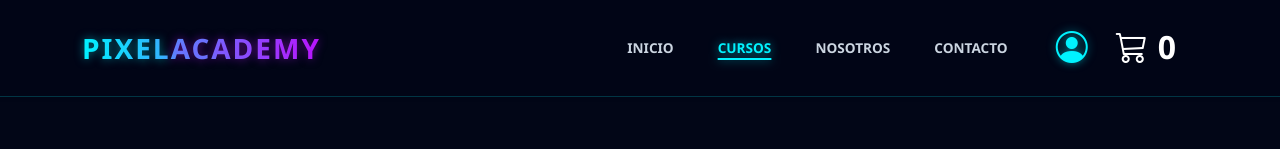
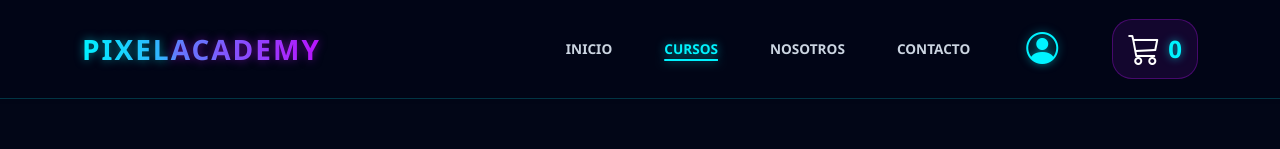
Before and after one commit to Oscar04525/PixelAcademy, an Angular app: page /catalog in a window 1280 px wide. Shown: the top 149 px of the page. Built offline with nearby package versions, Linux system fonts and the light colour scheme.

Commit message:
mejoras en carrito

```diff
--- a/src/app/components/navbar/navbar.component.html
+++ b/src/app/components/navbar/navbar.component.html
@@ -10,30 +10,28 @@
     </button>
 
     <div class="collapse navbar-collapse" id="navbarNav">
-      <ul class="navbar-nav ms-auto align-items-center gap-3" style="gap: 0.5rem !important;">
+      <ul class="navbar-nav ms-auto align-items-center gap-3">
+        <li class="nav-item"><a class="nav-link text-white fw-semibold px-2" routerLink="/home" routerLinkActive="nav-active">INICIO</a></li>
+        <li class="nav-item"><a class="nav-link text-white fw-semibold px-2" routerLink="/catalog" routerLinkActive="nav-active">CURSOS</a></li>
+        <li class="nav-item"><a class="nav-link text-white fw-semibold px-2" routerLink="/about" routerLinkActive="nav-active">NOSOTROS</a></li>
+        <li class="nav-item"><a class="nav-link text-white fw-semibold px-2" routerLink="/contact" routerLinkActive="nav-active">CONTACTO</a></li>
 
-        <li class="nav-item">
-          <a class="nav-link text-white fw-semibold px-2" routerLink="/home" routerLinkActive="nav-active">INICIO</a>
-        </li>
-        <li class="nav-item">
-          <a class="nav-link text-white fw-semibold px-2" routerLink="/catalog" routerLinkActive="nav-active">CURSOS</a>
-        </li>
-        <li class="nav-item">
-          <a class="nav-link text-white fw-semibold px-2" routerLink="/about" routerLinkActive="nav-active">NOSOTROS</a>
-        </li>
-        <li class="nav-item">
-          <a class="nav-link text-white fw-semibold px-2" routerLink="/contact" routerLinkActive="nav-active">CONTACTO</a>
-        </li>
         <li class="nav-item">
           <a class="nav-link user-login-container" routerLink="/login" routerLinkActive="nav-active">
             <i class="bi bi-person-circle user-icon"></i>
           </a>
         </li>
 
-        <li class="nav-item" style="margin-left: -1.5rem; margin-bottom: 2px;">
-          <a routerLink="/carrito" class="btn-carrito-neon">
-            <i class="bi bi-cart3" style="font-size: 2rem;"></i><span style="font-size: 2rem; margin-left: 10px; text-decoration: none;">{{ cartCount() }}</span>
-            </a>
+        <li class="nav-item" style="margin-left: 1rem;">
+          <a routerLink="/carrito" class="btn-carrito-neon d-flex align-items-center text-decoration-none">
+            <i class="bi bi-cart3"
+               style="font-size: 2rem;"
+               [class.cart-bounce]="cartService.animarCarrito()"> </i>
+            <span class="ms-2 fw-bold" style="font-size: 1.5rem; color: #00f3ff;">
+              {{ cartCount() }}
+            </span>
+          </a>
+        </li>
       </ul>
     </div>
   </div>
--- a/src/app/services/cart.service.ts
+++ b/src/app/services/cart.service.ts
@@ -35,8 +35,12 @@ export class CartService {
     return this.cart();
   }
 
+  public animarCarrito = signal(false);
+
   addToCart(product: Course) {
     this.cart.update(items => [...items, product]);
+    this.animarCarrito.set(true);
+    setTimeout(() => this.animarCarrito.set(false), 300);
   }
 
   removeFromCart(productId: number) {
--- a/src/styles.css
+++ b/src/styles.css
@@ -432,3 +432,40 @@ input.form-control {
   70% { box-shadow: 0 0 0 10px rgba(0, 242, 255, 0); }
   100% { box-shadow: 0 0 0 0 rgba(0, 242, 255, 0); }
 }
+
+.cart-bounce {
+  animation: bounce 0.3s ease-in-out, neon-pulse 0.3s ease-in-out;
+  color: #bc13fe !important;
+  display: inline-block;
+}
+
+@keyframes bounce {
+  0% { transform: scale(1); }
+  50% { transform: scale(1.3); }
+  100% { transform: scale(1); }
+}
+
+/* Efecto de resplandor extra al añadir */
+@keyframes neon-pulse {
+  0% { text-shadow: 0 0 10px #00f3ff; }
+  50% { text-shadow: 0 0 25px #bc13fe; }
+  100% { text-shadow: 0 0 10px #00f3ff; }
+}
+.btn-carrito-neon {
+  transition: all 0.3s ease;
+  padding: 5px 15px;
+  border-radius: 20px;
+  background: rgba(188, 19, 254, 0.1);
+  border: 1px solid rgba(188, 19, 254, 0.3);
+}
+
+.btn-carrito-neon:hover {
+  background: rgba(188, 19, 254, 0.2);
+  border-color: #bc13fe;
+  box-shadow: 0 0 15px rgba(188, 19, 254, 0.4);
+}
+
+/* El número del carrito con un pequeño resplandor */
+.btn-carrito-neon span {
+  text-shadow: 0 0 8px rgba(0, 243, 255, 0.6);
+}
```
